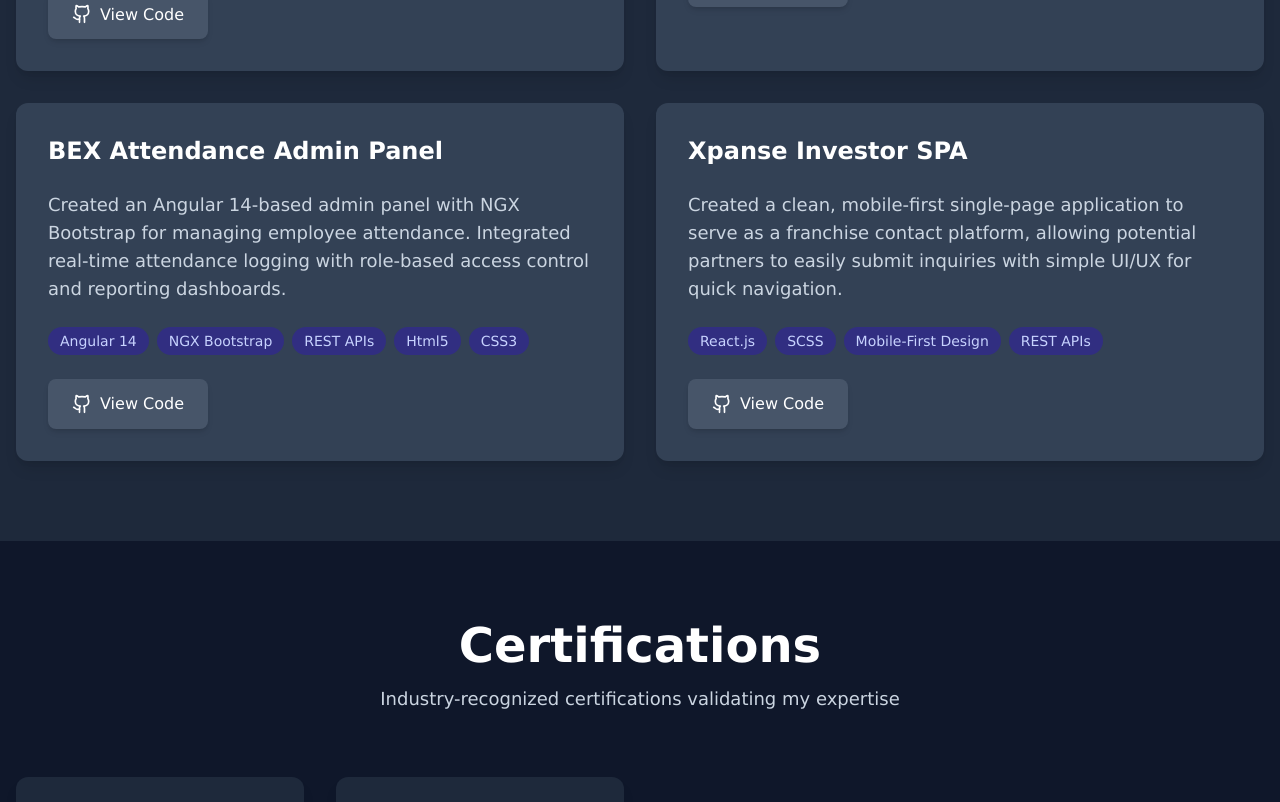
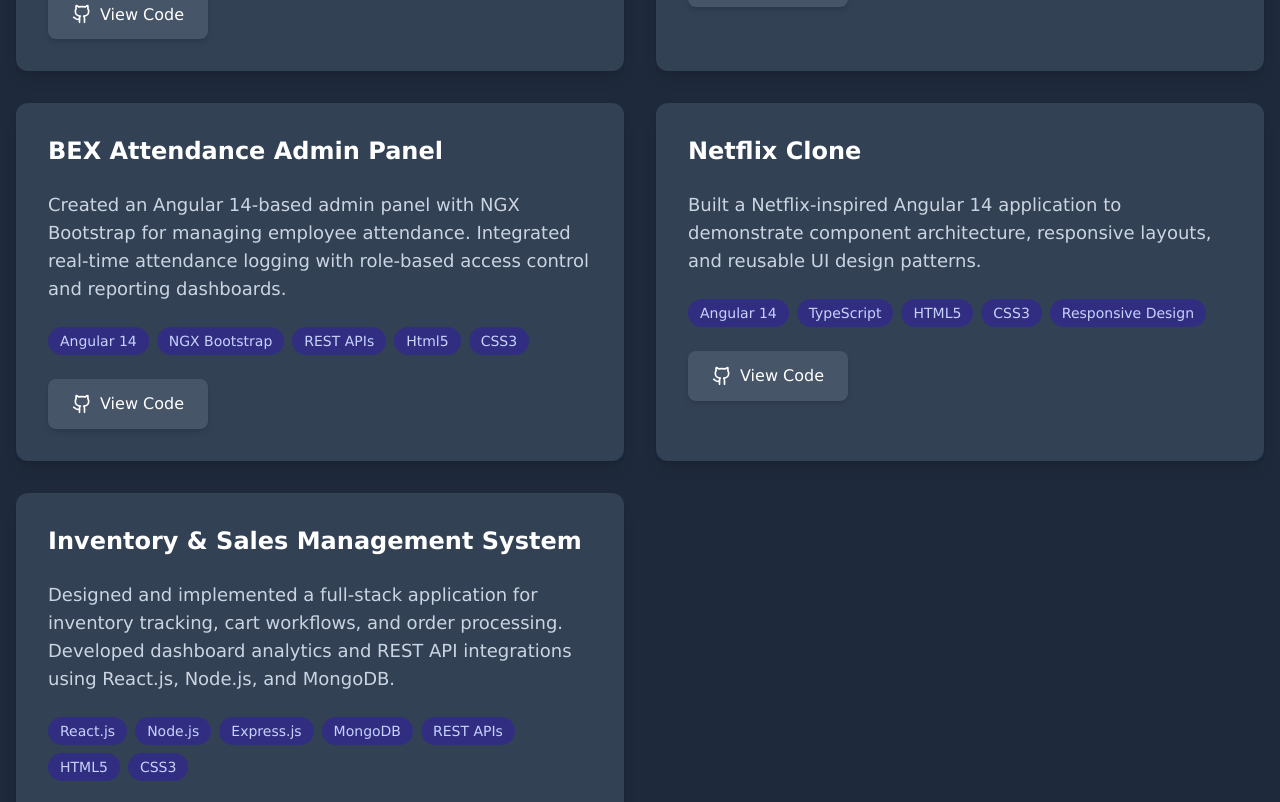
Before and after one commit to Varun1206Tom/varun-jangale-portfolio, a React (Vite) app: page / in a window 1280 px wide. Shown: the part 3138-3940 px from the top of the page. Built offline with nearby package versions, Linux system fonts and the light colour scheme.

Commit message:
Added Two More Projects

```diff
--- a/src/data/portfolioData.ts
+++ b/src/data/portfolioData.ts
@@ -74,12 +74,35 @@ export const projects = [
     demoUrl: "#"
   },
   {
-    title: "Xpanse Investor SPA",
-    description: "Created a clean, mobile-first single-page application to serve as a franchise contact platform, allowing potential partners to easily submit inquiries with simple UI/UX for quick navigation.",
-    technologies: ["React.js", "SCSS", "Mobile-First Design", "REST APIs"],
+    title: "Netflix Clone",
+    description:
+      "Built a Netflix-inspired Angular 14 application to demonstrate component architecture, responsive layouts, and reusable UI design patterns.",
+    technologies: [
+      "Angular 14",
+      "TypeScript",
+      "HTML5",
+      "CSS3",
+      "Responsive Design"
+    ],
     githubUrl: "https://github.com/Varun1206Tom",
     demoUrl: "#"
-  }
+  },
+  {
+    title: "Inventory & Sales Management System",
+    description:
+      "Designed and implemented a full-stack application for inventory tracking, cart workflows, and order processing. Developed dashboard analytics and REST API integrations using React.js, Node.js, and MongoDB.",
+    technologies: [
+      "React.js",
+      "Node.js",
+      "Express.js",
+      "MongoDB",
+      "REST APIs",
+      "HTML5",
+      "CSS3"
+    ],
+    githubUrl: "https://github.com/Varun1206Tom",
+    demoUrl: "#"
+  },
 ];
 
 export const certifications = [
```
